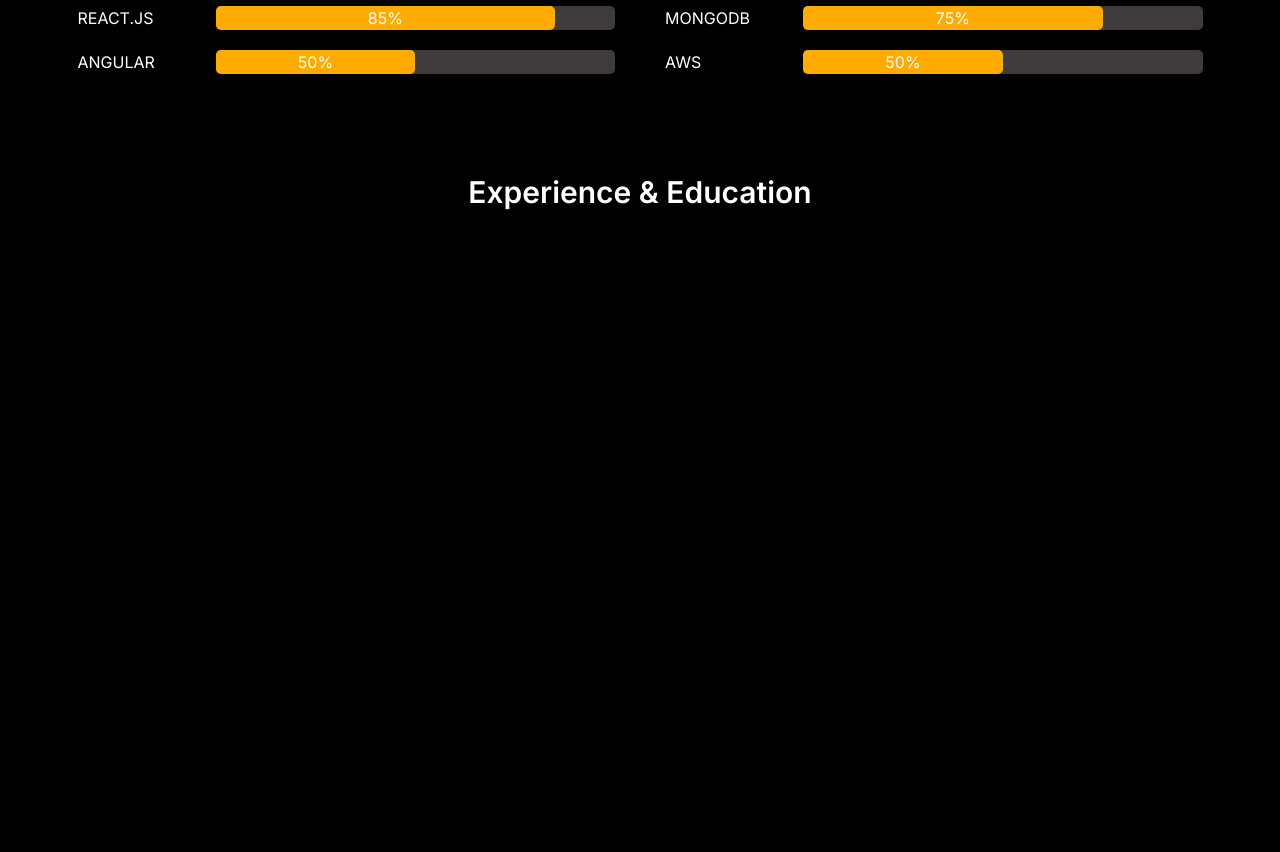
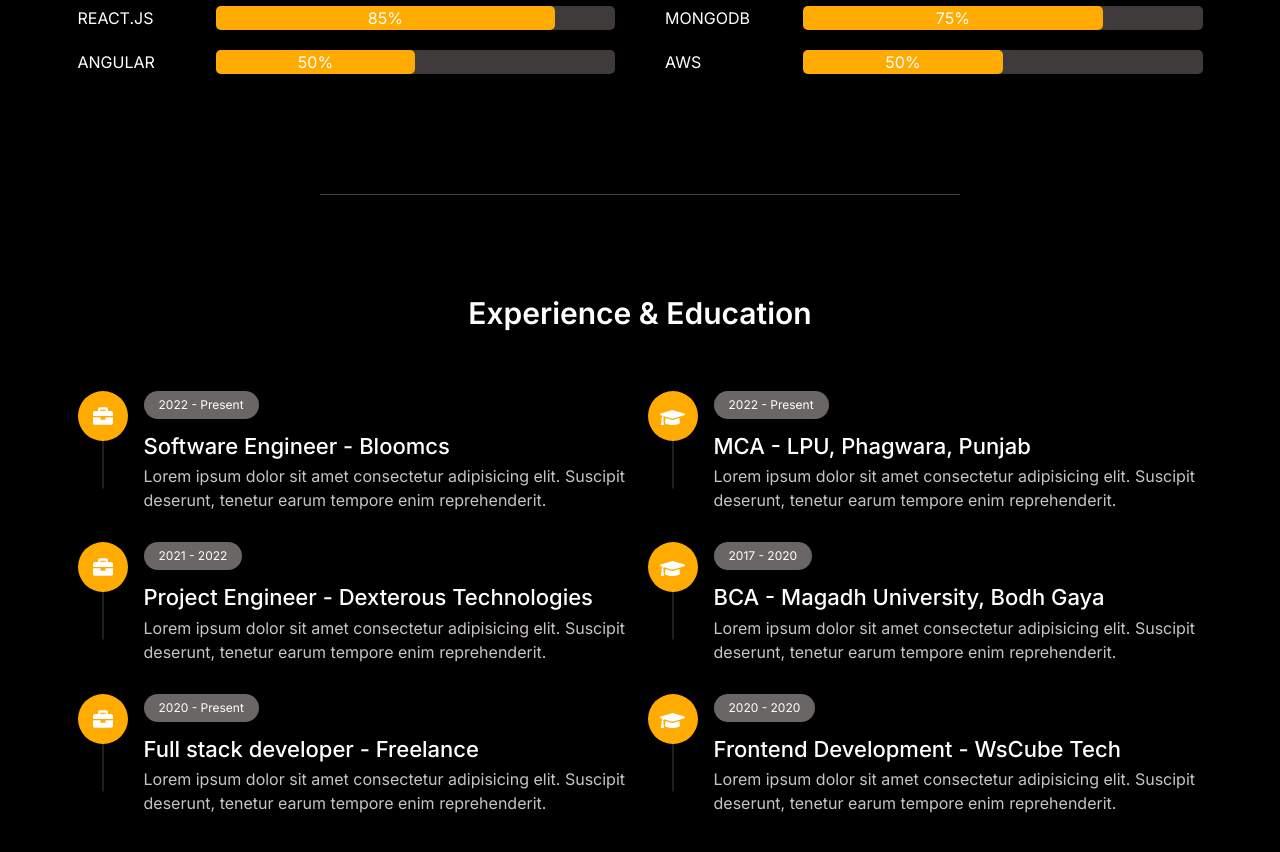
Before and after one commit to nextoncode/veerkbharti-nextjs, a Next.js app: page /about in a window 1280 px wide. Shown: the part 1160-2012 px from the top of the page. Before the commit the page ends 1480 px from the top, so only its background shows below. Built offline with nearby package versions, Linux system fonts and the light colour scheme; a web font is replaced by a local one.

Commit message:
Added experience section in about page

```diff
--- a/src/app/about/page.jsx
+++ b/src/app/about/page.jsx
@@ -1,9 +1,67 @@
+import ExperienceCard from "@/components/ExperienceCard/experienceCard";
 import ProgressBar from "@/components/ProgressBar/ProgressBar";
 import SectionMainTitle from "@/components/Titles/SectionMainTitle";
 import Link from "next/link";
+import { FaBriefcase } from "react-icons/fa";
 import styles from "./about.module.css";
 
 const AboutPage = () => {
+  const experienceData = [
+    {
+      title: "Software Engineer",
+      org: "Bloomcs",
+      description:
+        "Lorem ipsum dolor sit amet consectetur adipisicing elit. Suscipit deserunt, tenetur earum tempore enim reprehenderit.",
+      startDate: "2022",
+      endDate: "Present",
+      experience: true,
+    },
+    {
+      title: "Project Engineer",
+      org: "Dexterous Technologies",
+      description:
+        "Lorem ipsum dolor sit amet consectetur adipisicing elit. Suscipit deserunt, tenetur earum tempore enim reprehenderit.",
+      startDate: "2021",
+      endDate: "2022",
+      experience: true,
+    },
+    {
+      title: "Full stack developer",
+      org: "Freelance",
+      description:
+        "Lorem ipsum dolor sit amet consectetur adipisicing elit. Suscipit deserunt, tenetur earum tempore enim reprehenderit.",
+      startDate: "2020",
+      endDate: "Present",
+      experience: true,
+    },
+    {
+      title: "MCA",
+      org: "LPU, Phagwara, Punjab",
+      description:
+        "Lorem ipsum dolor sit amet consectetur adipisicing elit. Suscipit deserunt, tenetur earum tempore enim reprehenderit.",
+      startDate: "2022",
+      endDate: "Present",
+      experience: false,
+    },
+    {
+      title: "BCA",
+      org: "Magadh University, Bodh Gaya",
+      description:
+        "Lorem ipsum dolor sit amet consectetur adipisicing elit. Suscipit deserunt, tenetur earum tempore enim reprehenderit.",
+      startDate: "2017",
+      endDate: "2020",
+      experience: false,
+    },
+    {
+      title: "Frontend Development",
+      org: "WsCube Tech",
+      description:
+        "Lorem ipsum dolor sit amet consectetur adipisicing elit. Suscipit deserunt, tenetur earum tempore enim reprehenderit.",
+      startDate: "2020",
+      endDate: "2020",
+      experience: false,
+    },
+  ];
   return (
     <>
       <section className={styles.personalInfoSection}>
@@ -63,7 +121,7 @@
             <h4>My Skills</h4>
           </div>
           <div className={styles.skillsContainer}>
-            <ProgressBar title="Html" progress="90" />
+            <ProgressBar title="Html" progress="80" />
             <ProgressBar title="Node.Js" progress="90" />
             <ProgressBar title="css" progress="90" />
             <ProgressBar title="Express" progress="90" />
@@ -79,18 +137,32 @@
             <ProgressBar title="AWS" progress="50" />
           </div>
         </div>
+        <hr className={styles.bottomLine} />
       </section>
-      <section>
+      <section className="mb-5">
         <div className="container">
           <div className={styles.sectionSecondaryTitle}>
             <h4>Experience & Education</h4>
           </div>
-          <div className={styles.skillsContainer}>
+          <div className={styles.experienceContainer}>
             <div className="row">
               <div className="col-6">
-                <div className={styles.experienceCard}>
-
-                </div>
+                {experienceData?.map((item, index) =>
+                  item.experience === true ? (
+                    <ExperienceCard key={index} {...item} />
+                  ) : (
+                    ""
+                  )
+                )}
+              </div>
+              <div className="col-6">
+                {experienceData?.map((item, index) =>
+                  item.experience === false ? (
+                    <ExperienceCard key={index} {...item} />
+                  ) : (
+                    ""
+                  )
+                )}
               </div>
             </div>
           </div>
--- /dev/null
+++ b/src/components/ExperienceCard/ExperienceCard.jsx
@@ -0,0 +1,36 @@
+import { FaBriefcase, FaGraduationCap } from "react-icons/fa";
+// import { IoSchoolSharp } from "react-icons/io";
+import styles from "./experience.module.css";
+
+const ExperienceCard = ({
+  title,
+  org,
+  startDate,
+  endDate,
+  description,
+  experience,
+}) => {
+  return (
+    <div className={styles.experienceCard}>
+      <div className={styles.cardIcon}>
+        <button>
+          {experience === true ? (
+            <FaBriefcase />
+          ) : (
+            <span style={{ fontSize: "25px" }}>
+              <FaGraduationCap />
+            </span>
+          )}
+        </button>
+        <hr />
+      </div>
+      <div className={styles.cardContent}>
+        <button>{`${startDate} - ${endDate}`}</button>
+        <h5>{`${title} - ${org}`}</h5>
+        <p>{description}</p>
+      </div>
+    </div>
+  );
+};
+
+export default ExperienceCard;
--- /dev/null
+++ b/src/components/ExperienceCard/experience.module.css
@@ -0,0 +1,49 @@
+.experienceCard {
+  display: flex;
+  gap: 1.6rem;
+  margin-bottom: 2rem;
+}
+
+.experienceCard .cardIcon {
+  /* font-size: 2rem; */
+}
+
+.experienceCard .cardIcon button {
+  font-size: 2rem;
+  background: var(--primary-bg-color);
+  border: none;
+  padding: 0;
+  border-radius: 50px;
+  width: 5rem;
+  height: 5rem;
+  color: var(--secondary-text-color);
+  display: flex;
+  justify-content: center;
+  align-items: center;
+}
+
+.experienceCard .cardIcon hr {
+  transform: rotate(90deg);
+  margin-top: 2.2rem;
+}
+
+.experienceCard .cardContent button {
+  background: #6b6666;
+  color: var(--secondary-text-color);
+  border-radius: 50px;
+  padding: 5px 15px;
+  border: none;
+  text-align: center;
+  margin-bottom: 1.4rem;
+  font-size: 1.2rem;
+}
+
+.experienceCard .cardContent h5 {
+  color: var(--secondary-text-color);
+  font-size: 2.2rem;
+}
+
+.experienceCard .cardContent p {
+  font-size: 1.6rem;
+  color: #cac3c3;
+}
```
Also changed, not shown: src/app/about/about.module.css (+4 -4 lines).
